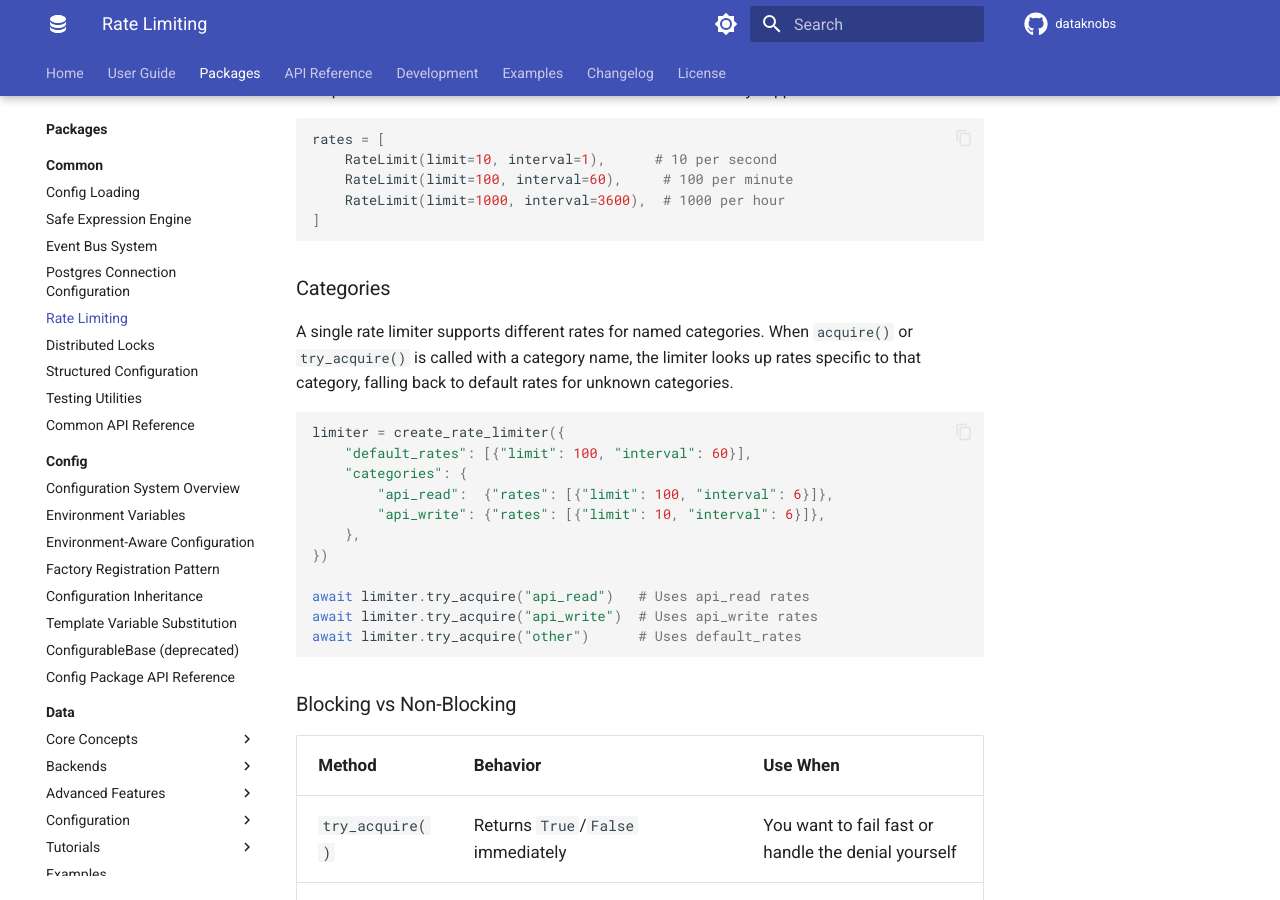
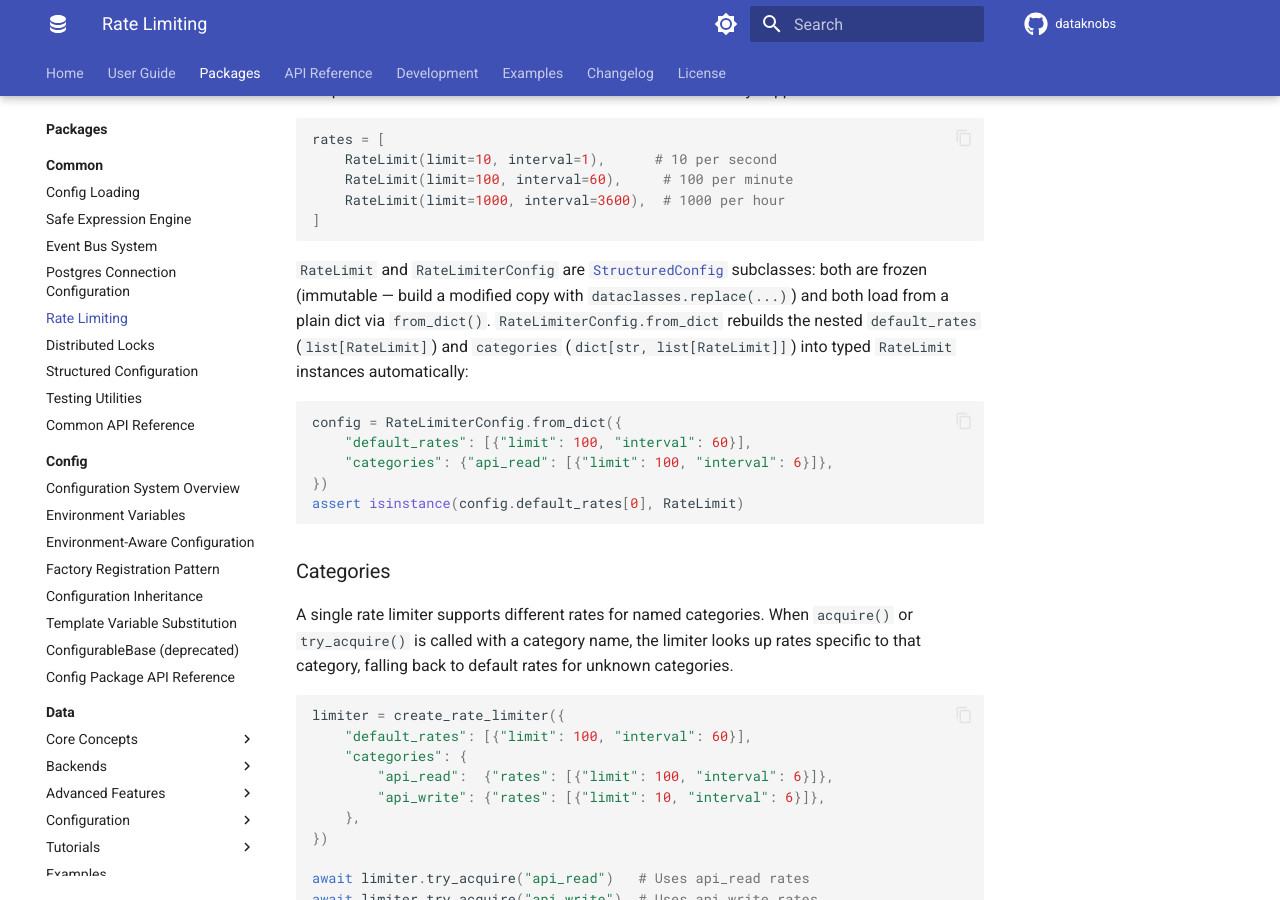
Before and after one commit to KBS-Labs/dataknobs, an MkDocs documentation site: the page built from docs/packages/common/ratelimit.md, in a window 1280 px wide and 900 px high, scrolled down 1957 px. Built offline with MkDocs 1.6.1 and Material for MkDocs 9.7.7, drawn with Linux system fonts in a browser that asks for light colours; comment, search, counter and statistics services are not loaded.

Commit message:
Migrate cross-cutting leaf configs to StructuredConfig
RetryConfig, RateLimit, RateLimiterConfig (dataknobs-common) and
StreamConfig (dataknobs-data) now inherit StructuredConfig, gaining
auto-derived from_dict()/to_dict() and symmetric round-tripping. The
three mutable ones (RetryConfig, RateLimiterConfig, StreamConfig) flip
to frozen=True, required to inherit the frozen base; nothing in src
mutates them.

RateLimiterConfig needs no _normalize_dict override: its nested
default_rates (list[RateLimit]) and categories (dict[str,
list[RateLimit]]) rebuild into typed RateLimit instances through the
146b Piece-C base recursion once RateLimit is a StructuredConfig.

StreamConfig's __post_init__ validation is preserved and now also fires
on the from_dict() path. RetryConfig's callable/type hook fields
round-trip by object identity (asdict is deepcopy-atomic); to_dict on a
config carrying live hooks is an in-process dict, not JSON-serializable
— matching the pre-existing semantics of those fields.

Adapt the one post-construction mutation site (test_unified_batch.py)
to dataclasses.replace, the documented migration idiom for the now-
frozen configs. Also correct a stale buffer_size example field
(not a real StreamConfig field) to prefetch in the data API reference.

Co-Authored-By: Claude Opus 4.7 (1M context) <noreply@anthropic.com>

````diff
--- a/packages/common/docs/guides/ratelimit.md
+++ b/packages/common/docs/guides/ratelimit.md
@@ -85,6 +85,22 @@ rates = [
     RateLimit(limit=100, interval=60),     # 100 per minute
     RateLimit(limit=1000, interval=3600),  # 1000 per hour
 ]
+```
+
+`RateLimit` and `RateLimiterConfig` are
+[`StructuredConfig`](structured-config.md) subclasses: both are frozen
+(immutable — build a modified copy with `dataclasses.replace(...)`) and
+both load from a plain dict via `from_dict()`. `RateLimiterConfig.from_dict`
+rebuilds the nested `default_rates` (`list[RateLimit]`) and `categories`
+(`dict[str, list[RateLimit]]`) into typed `RateLimit` instances
+automatically:
+
+```python
+config = RateLimiterConfig.from_dict({
+    "default_rates": [{"limit": 100, "interval": 60}],
+    "categories": {"api_read": [{"limit": 100, "interval": 6}]},
+})
+assert isinstance(config.default_rates[0], RateLimit)
 ```
 
 ### Categories
````
Also changed, not shown: packages/common/CHANGELOG.md (+14 -0 lines), packages/data/CHANGELOG.md (+8 -0 lines), packages/data/docs/API_REFERENCE.md (+8 -1 lines), 11 other files.
